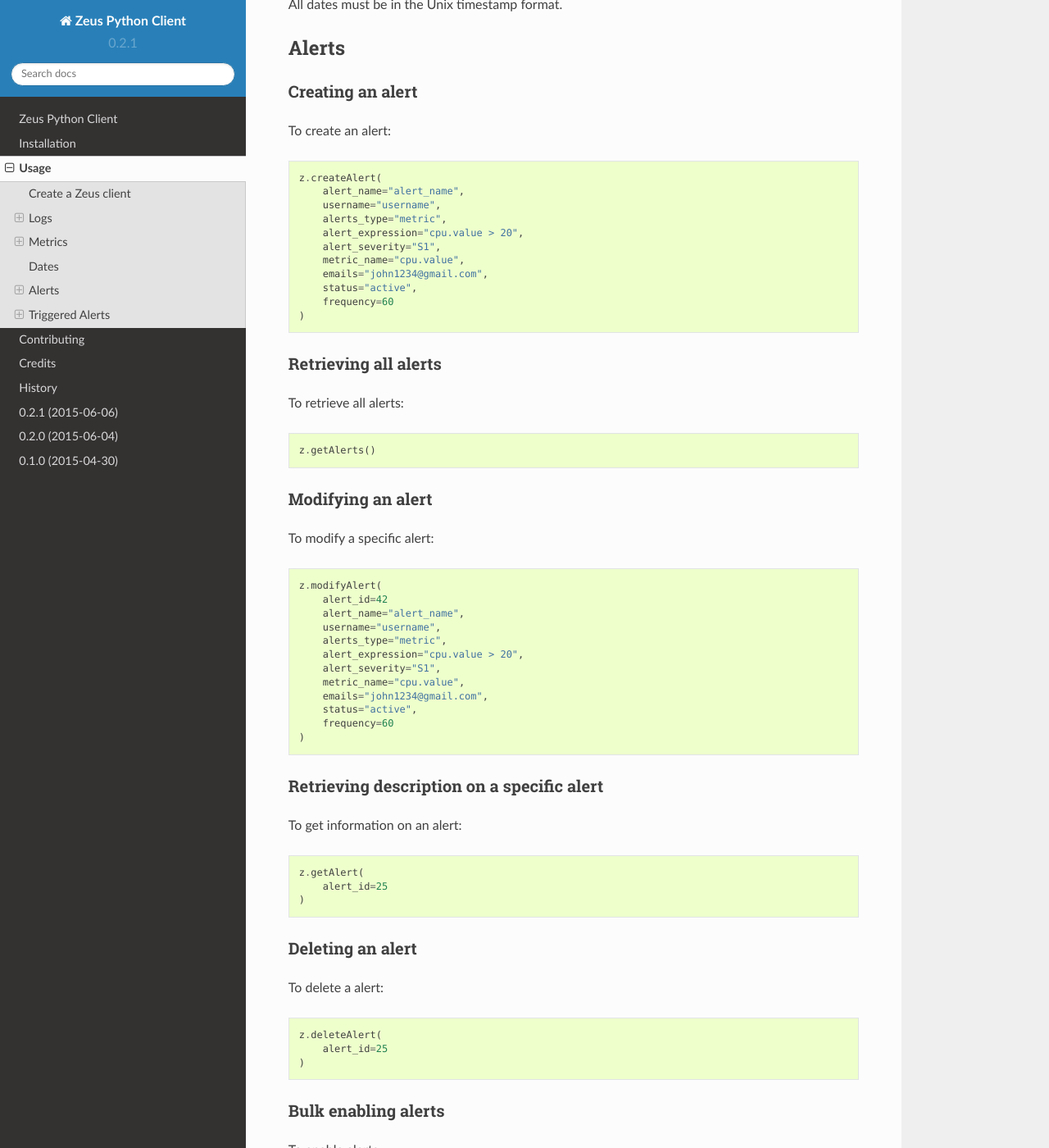
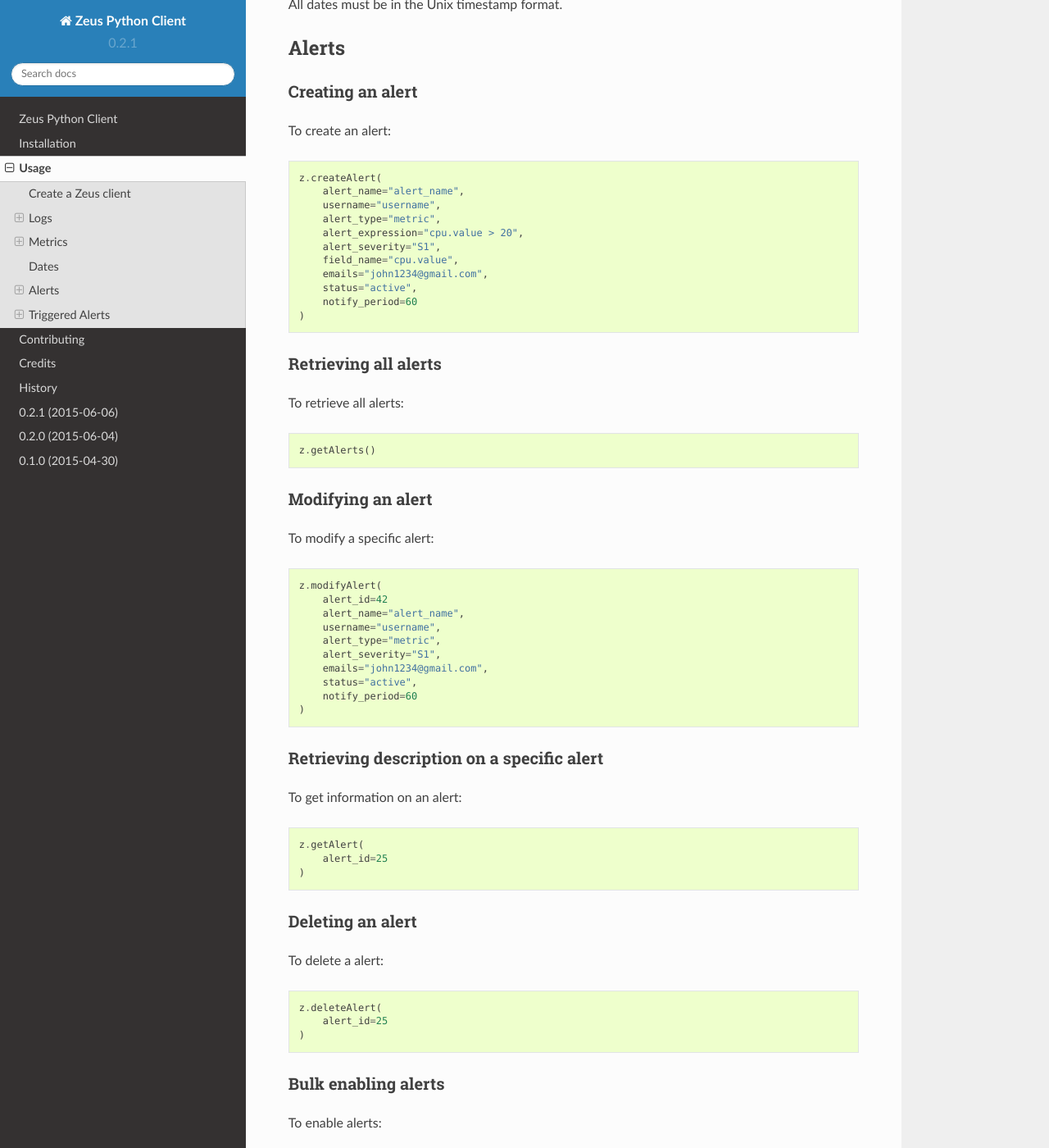
Before and after one commit to CiscoZeus/python-zeusclient, a Sphinx documentation site: the page built from docs/usage.rst, in a window 1280 px wide and 1400 px high, scrolled down 2335 px. Shown: the whole window at 82% size. Built offline with Sphinx 7.4.7 and the Read the Docs theme 2.0.0, drawn with Linux system fonts in a browser that asks for light colours.

Commit message:
Updates for name changes in the api

```diff
--- a/docs/usage.rst
+++ b/docs/usage.rst
@@ -118,13 +118,13 @@
     z.createAlert(
         alert_name="alert_name",
         username="username",
-        alerts_type="metric",
+        alert_type="metric",
         alert_expression="cpu.value > 20",
         alert_severity="S1",
-        metric_name="cpu.value",
+        field_name="cpu.value",
         emails="john1234@gmail.com",
         status="active",
-        frequency=60
+        notify_period=60
     )
 
 Retrieving all alerts
@@ -143,13 +143,11 @@
         alert_id=42
         alert_name="alert_name",
         username="username",
-        alerts_type="metric",
-        alert_expression="cpu.value > 20",
+        alert_type="metric",
         alert_severity="S1",
-        metric_name="cpu.value",
         emails="john1234@gmail.com",
         status="active",
-        frequency=60
+        notify_period=60
     )
 
 Retrieving description on a specific alert
```
